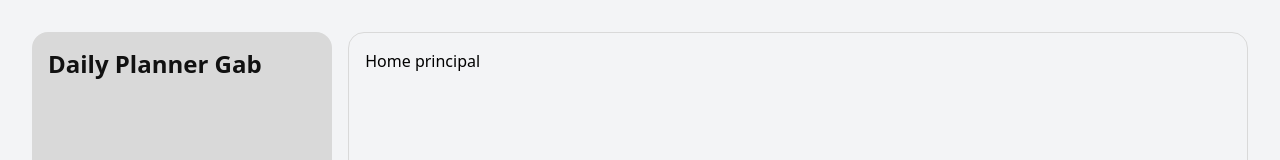
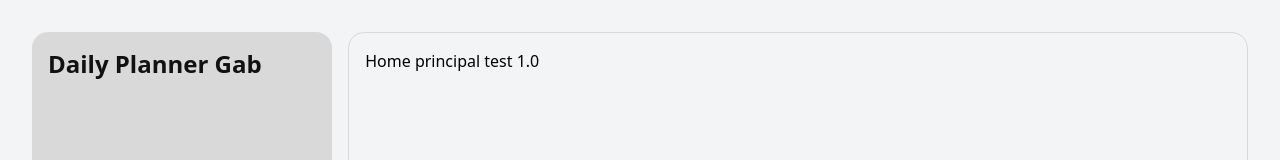
Before and after one commit to GabrielOque/daily_planner_front, a Next.js app: page /planner in a window 1280 px wide. Shown: the top 160 px of the page. Built offline with nearby package versions, Linux system fonts and the light colour scheme.

Commit message:
Update button label to include versioning for clarity

```diff
--- a/src/app/planner/page.js
+++ b/src/app/planner/page.js
@@ -7,7 +7,7 @@ const Home = () => {
   return (
     <div>
       <button onClick={() => router.push("/planner/calendar")}>
-        Home principal
+        Home principal test 1.0
       </button>
     </div>
   );
```
